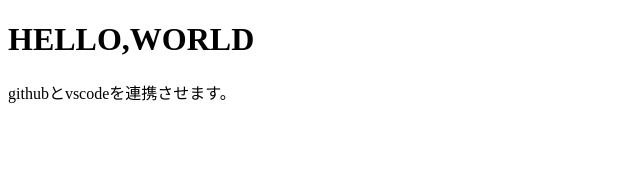
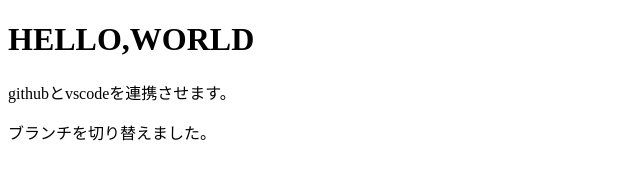
Before and after one commit to ix-kuboki/test, a plain HTML site: page index.html in a window 1280 px wide. Shown: the whole page, without its empty margins (0-640 px from the left). Drawn offline with Linux system fonts and the light colour scheme.

Commit message:
ブランチを切り替えてコミット。

```diff
--- a/index.html
+++ b/index.html
@@ -8,5 +8,6 @@
     <body>
         <h1>HELLO,WORLD</h1>
         <p>githubとvscodeを連携させます。</p>
+        <p>ブランチを切り替えました。</p>
     </body>
 </html>
```
